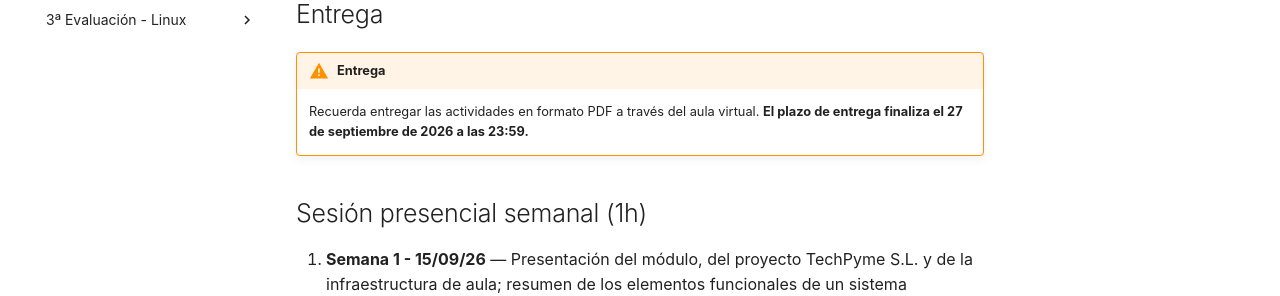
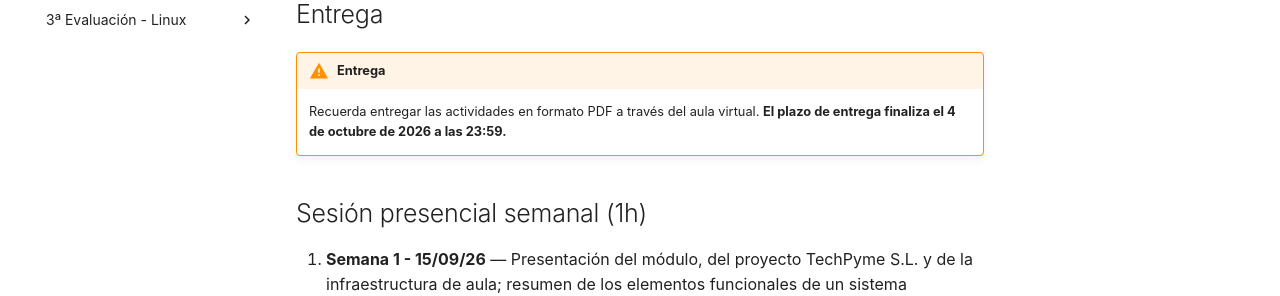
Before and after one commit to luisgarciabonifaz/SOM, an MkDocs documentation site: the page built from docs/semipresencial/guias-didacticas/guia-ut1-introduccion-so.md, in a window 1280 px wide and 900 px high, scrolled down 710 px. Shown: the part 313-609 px from the top of the window. Built offline with MkDocs 1.6.1 and Material for MkDocs 9.7.7, drawn with Linux system fonts in a browser that asks for light colours; plug-ins that fetch from the network failed and are left out.

Commit message:
Modifico guia didacta tema 1 bis bis

```diff
--- a/docs/semipresencial/guias-didacticas/guia-ut1-introduccion-so.md
+++ b/docs/semipresencial/guias-didacticas/guia-ut1-introduccion-so.md
@@ -26,7 +26,7 @@ Esta unidad, como casi todas las de la primera evaluación, tiene un componente
 
 !!! warning "Entrega"
     Recuerda entregar las actividades en formato PDF a través del aula virtual.
-    **El plazo de entrega finaliza el 27 de septiembre de 2026 a las 23:59.**
+    **El plazo de entrega finaliza el 4 de octubre de 2026 a las 23:59.**
 
 ## Sesión presencial semanal (1h)
 
```
